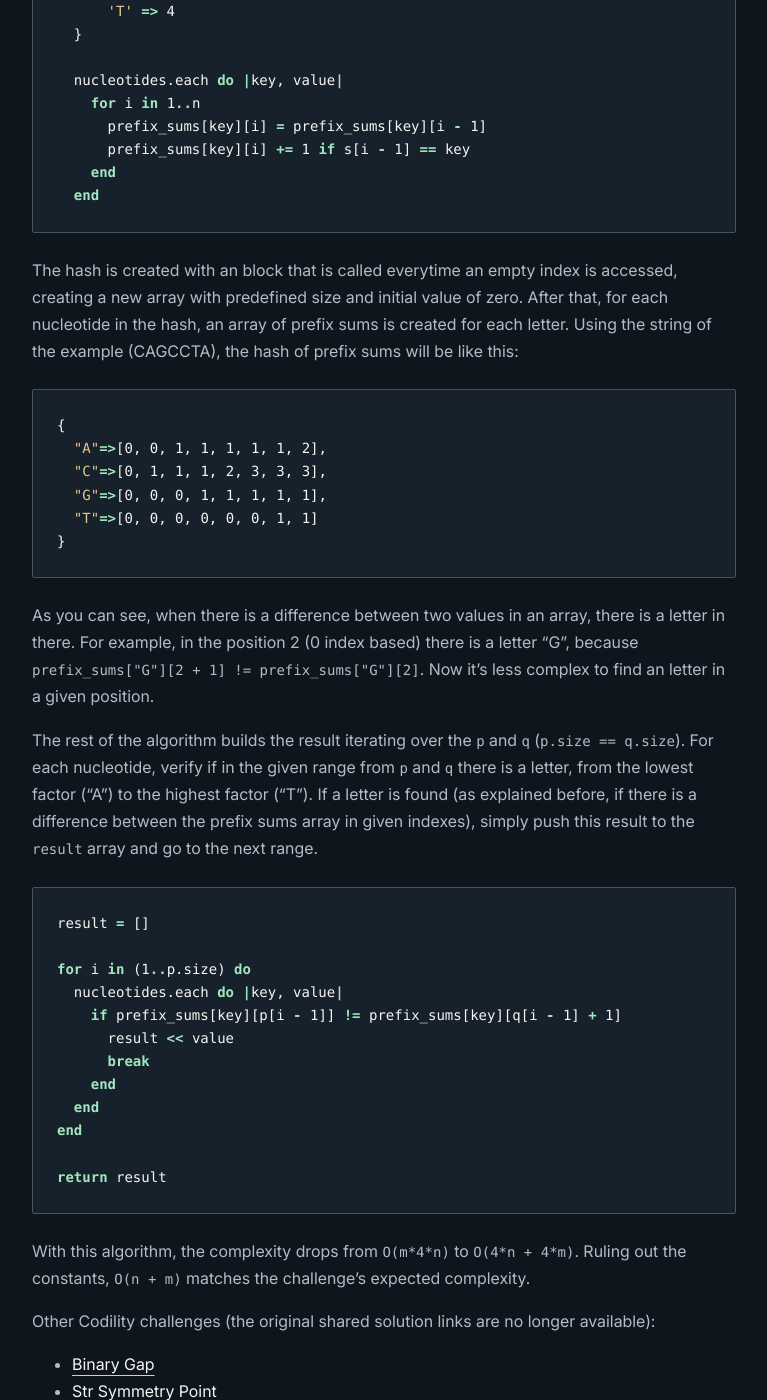
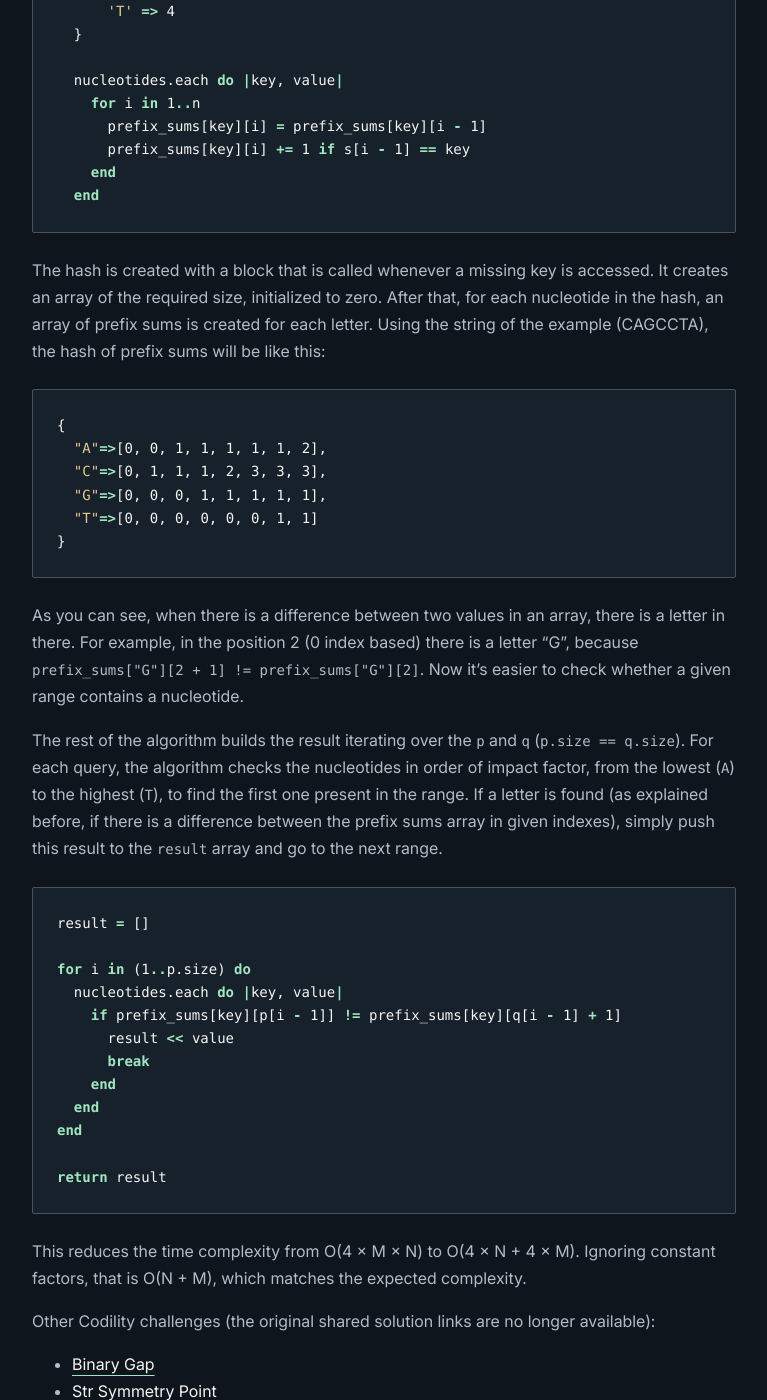
Before and after one commit to manoamaro/manoamaro.github.io, a Jekyll site: the page built from _posts/2015-10-27-codility-challenge-genomic-range-query.md, in a window 1280 px wide and 1400 px high, scrolled down 2314 px. Shown: the whole window, without its empty margins (208-975 px from the left). Built offline with Jekyll 4.4.1, drawn with Linux system fonts in a browser that asks for light colours; some of the changed text lies outside the part shown.

Commit message:
Proofread site copy

```diff
--- a/_data/projects.yml
+++ b/_data/projects.yml
@@ -1,3 +1,3 @@
 - title: GitHub projects
-  desc: Various home and college projects.
+  desc: A collection of personal and university projects.
   url: https://github.com/manoamaro
--- a/_posts/2015-10-27-codility-challenge-genomic-range-query.md
+++ b/_posts/2015-10-27-codility-challenge-genomic-range-query.md
@@ -13,7 +13,7 @@ layout: post
 published_at: 22/10/2015
 ---
 
-This challenge is in the list of the toughest challenges for me. I wrote a code that got 100% on tests, but with a more detailed analysis, I believe it's not the expected answer.
+This was one of the toughest challenges for me. My first solution passed all the tests, but after analysing it more closely, I realised it probably wasn't the intended approach.
 
 {% highlight ruby %}
 def solution(s, p, q)
@@ -39,7 +39,7 @@ end
 
 The original Codility result link is no longer available. The [Genomic Range Query challenge](https://app.codility.com/programmers/lessons/5-prefix_sums/genomic_range_query/) is still available.
 
-In this solution, I didn't use what I think the lesson expected us to use (prefix sum technique). And calculating the complexity it will give us O(m*4*n). So, I started to try to find a solution using prefix sum, but I couldn't find anything by my own. Then I searched for some existing solutions, and after analyzing a lot of different ones, I came up with this implementation.
+My first solution didn't use the prefix-sum technique that I think the lesson was teaching. Its time complexity is O(4 × M × N), where N is the string length and M is the number of queries. I tried to find a prefix-sum solution on my own, but couldn't work one out. After researching and analysing several existing solutions, I came up with this implementation.
 
 {% highlight ruby %}
 def solution(s, p, q)
@@ -75,7 +75,7 @@ def solution(s, p, q)
 end
 {% endhighlight %}
 
-Now a brief explanation about this algorithm. The first part is the prefix sum calculation of the values. But instead of keeping an array of prefix sums, it creates a hash and store an array of sums for each letter.
+Now a brief explanation about this algorithm. The first part calculates prefix sums. Instead of keeping a separate variable for each letter, it creates a hash that stores an array of sums for each nucleotide.
 
 {% highlight ruby %}
 def solution(s, p, q)
@@ -97,7 +97,7 @@ def solution(s, p, q)
   end
 {% endhighlight %}
 
-The hash is created with an block that is called everytime an empty index is accessed, creating a new array with predefined size and initial value of zero. After that, for each nucleotide in the hash, an array of prefix sums is created for each letter. Using the string of the example (CAGCCTA), the hash of prefix sums will be like this:
+The hash is created with a block that is called whenever a missing key is accessed. It creates an array of the required size, initialized to zero. After that, for each nucleotide in the hash, an array of prefix sums is created for each letter. Using the string of the example (CAGCCTA), the hash of prefix sums will be like this:
 
 {% highlight ruby %}
 
@@ -110,9 +110,9 @@ The hash is created with an block that is called everytime an empty index is acc
 
 {% endhighlight %}
 
-As you can see, when there is a difference between two values in an array, there is a letter in there. For example, in the position 2 (0 index based) there is a letter "G", because `prefix_sums["G"][2 + 1] != prefix_sums["G"][2]`. Now it's less complex to find an letter in a given position.
+As you can see, when there is a difference between two values in an array, there is a letter in there. For example, in the position 2 (0 index based) there is a letter "G", because `prefix_sums["G"][2 + 1] != prefix_sums["G"][2]`. Now it's easier to check whether a given range contains a nucleotide.
 
-The rest of the algorithm builds the result iterating over the `p` and `q` (`p.size == q.size`). For each nucleotide, verify if in the given range from `p` and `q` there is a letter, from the lowest factor ("A") to the highest factor ("T"). If a letter is found (as explained before, if there is a difference between the prefix sums array in given indexes), simply push this result to the `result` array and go to the next range.
+The rest of the algorithm builds the result iterating over the `p` and `q` (`p.size == q.size`). For each query, the algorithm checks the nucleotides in order of impact factor, from the lowest (`A`) to the highest (`T`), to find the first one present in the range. If a letter is found (as explained before, if there is a difference between the prefix sums array in given indexes), simply push this result to the `result` array and go to the next range.
 
 {% highlight ruby %}
 
@@ -130,7 +130,7 @@ end
 return result
 {% endhighlight %}
 
-With this algorithm, the complexity drops from `O(m*4*n)` to `O(4*n + 4*m)`. Ruling out the constants, `O(n + m)` matches the challenge's expected complexity.
+This reduces the time complexity from O(4 × M × N) to O(4 × N + 4 × M). Ignoring constant factors, that is O(N + M), which matches the expected complexity.
 
 Other Codility challenges (the original shared solution links are no longer available):
 {% include codility_challenges.html %}
```
Also changed, not shown: _data/jobs.yml (+5 -5 lines).
